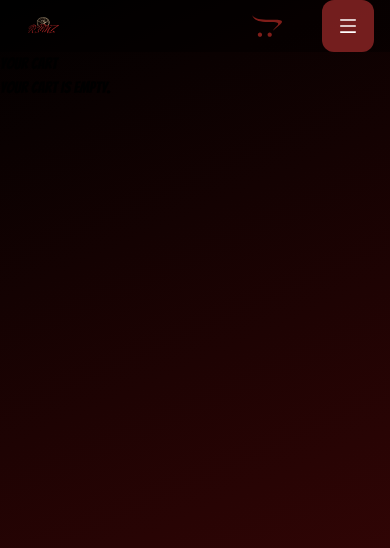
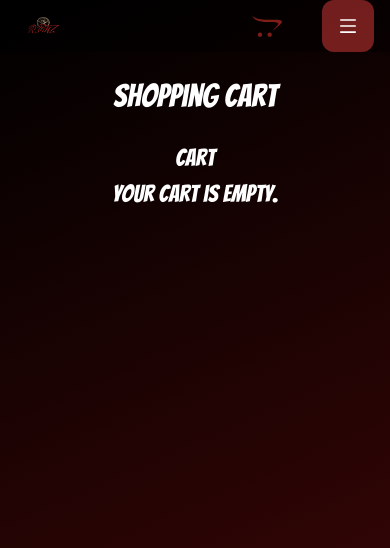
Before and after one commit to ChrisTran202/rimz, a React (Vite) app: page /cartPage in a window 390 px wide. Shown: the top 548 px of the page. Built offline with nearby package versions, Linux system fonts and the light colour scheme.

Commit message:
Shopping Cart Tinkering

```diff
--- a/src/App.jsx
+++ b/src/App.jsx
@@ -31,7 +31,7 @@ function App() {
           />
 
           <Route path="/shop" element={ <div> <RimsListShop /></div> } />
-          <Route path="/cartpage" element={ <div> <CartPage /></div> } />
+          <Route path="/cartPage" element={ <div> <CartPage /></div> } />
 
 
         </Routes>
--- a/src/components/Navbar.jsx
+++ b/src/components/Navbar.jsx
@@ -12,6 +12,11 @@ const Navbar = () => {
   const handleNav = () => {
     setNav(!nav);
   }
+  const [handleCartPage, setHandleCartPage] = useState(false);
+  const openCartPage = () => {
+      setHandleCartPage(!handleCartPage);
+    };
+
 
   // Array containing navigation items
   const navItems = [
@@ -21,11 +26,7 @@ const Navbar = () => {
 
   ];
 
-  const [cartpage, setCartpage] = useState(false);
 
-  const handleCartPage = () => {
-    setCartpage(!cartpage);
-  };
 
   return (
 
@@ -48,10 +49,12 @@ const Navbar = () => {
       </nav>
 
       {/* Cart Icon */}
+      <Link to = '/cartPage'>
+        <CartIcon openCartPage={openCartPage} />
+      </Link>
 
-        <CartIcon onClick={handleCartPage} />
 
-        {cartpage && <CartPage onClose={handleCartPage} />}
+
 
 
 
--- a/src/components/cart/Header.jsx
+++ b/src/components/cart/Header.jsx
@@ -4,16 +4,10 @@ import CartIcon from '../../features/cart/CartIcon';
 
 const Header = () => {
   return (
-    <header className="header">
-      <Link to="/">
-        <h1>My Shop</h1>
+    <header className="flex flex-col items-center justify-center m-5 ">
+      <Link to="/shop">
+        <h1 className='text-[2rem] md:text-[5rem]'>Shopping Cart</h1>
       </Link>
-      <nav>
-        <Link to="/">Home</Link>
-        <Link to="/cart">
-          <CartIcon />
-        </Link>
-      </nav>
     </header>
   );
 };
--- a/src/features/cart/CartIcon.jsx
+++ b/src/features/cart/CartIcon.jsx
@@ -1,19 +1,15 @@
 import { useSelector } from 'react-redux';
 import { FaOpencart } from "react-icons/fa6";
-
+import { Link } from 'react-router-dom';
 import './CartIcon.css';
-import { Link } from 'react-router-dom';
-
 const CartIcon = () => {
   const totalQuantity = useSelector(state => state.cart.totalQuantity);
-  const openCartPage = () => {
-    window.location.href = '/features/cart/CartPage'; // Replace with the actual URL of your cart page
-  };
+
 
   return (
-    <Link to="cartpage" className="cart-icon ">
-      <FaOpencart className='text-[#801d19]  w-[2rem]'/>
-      {/* <i className="fa6 bg-white"></i> */}
+    <Link to='/cartPage'  className="cart-icon ">
+      <FaOpencart className='text-[#801d19]  w-[2rem] hover:scale-110 hover:text-[#ffffff]'/>
+
       {totalQuantity > 0 && <span className="badge">{totalQuantity}</span>}
     </Link>
   );
--- a/src/features/cart/CartPage.jsx
+++ b/src/features/cart/CartPage.jsx
@@ -1,32 +1,41 @@
 import { useSelector, useDispatch } from 'react-redux';
 import { removeItem } from './cartSlice';
 import { rimsData } from '../../data/rimsData';
+import Header from '../../components/cart/Header';
+
 const CartPage = () => {
-  const items = useSelector(state => state.cart.items);
-  const dispatch = useDispatch();
-console.log(items);
+
+  const items = useSelector((state) => state.cart.data);
+
+  const dispatch = useDispatch( );
+
   const handleRemove = id => {
     dispatch(removeItem(id));
   };
 
   return (
-    <div className="">
-      <h2>Your Cart</h2>
+
+    <div className="text-white  ">
+      <Header className={""} />
+      <div className="flex flex-col items-center text-[1.5rem] ">
+        <h2>Cart</h2>
         {items.length === 0 ? (
           <p>Your cart is empty.</p>
         ) : (
           <ul>
-          {rimsData.map((data) => (
-            <li key={data.id}>
-              <h3>{data.title}</h3>
-              <h4>{data.name}</h4>
-              <p>${data.price}</p>
-              <button onClick={() => handleRemove(item.id)}>Remove</button>
+
+            { rimsData.map((items) => (
+              <li key={items.id}>
+                <h3>{items.title}</h3>
+                <h4>{items.name}</h4>
+                <p>${items.price}</p>
+                <button onClick={() => handleRemove(items.id)}>Remove</button>
               </li>
             ))}
           </ul>
         )}
       </div>
+    </div>
   );
 }
 
--- a/src/features/cart/cartSlice.js
+++ b/src/features/cart/cartSlice.js
@@ -1,30 +1,40 @@
 import { createSlice } from '@reduxjs/toolkit';
 
 const initialState = {
-  items: [],
+  data: [],
   totalQuantity: 0,
 };
 
 const cartSlice = createSlice({
   name: 'cart',
   initialState,
+  items: [],
   reducers: {
     addItem: (state, action) => {
       const newItem = action.payload;
-      // (Optional) Check for duplicates here and increase quantity if needed.
-      state.items.push(newItem);
+      state.data.push(newItem);
       state.totalQuantity += 1;
     },
     removeItem: (state, action) => {
       const id = action.payload;
-      state.items = state.items.filter(item => item.id !== id);
+      state.data = state.items.filter(data => data.id !== id);
       state.totalQuantity = Math.max(0, state.totalQuantity - 1);
+    },
+    addToCart: (state, action) => {
+      const item = action.payload;
+      const existingItem = state.items.find((i) => i.id === item.id);
+      if (existingItem) {
+        existingItem.quantity += 1;
+      } else {
+        state.items.push({ ...item, quantity: 1 });
+      }
     },
 
   },
-},);
+},
+);
 
 
 
-export const { addItem, removeItem } = cartSlice.actions;
+export const { addItem, removeItem, addToCart } = cartSlice.actions;
 export default cartSlice.reducer;
```
Lines whose indentation alone changed are shown as unchanged.
